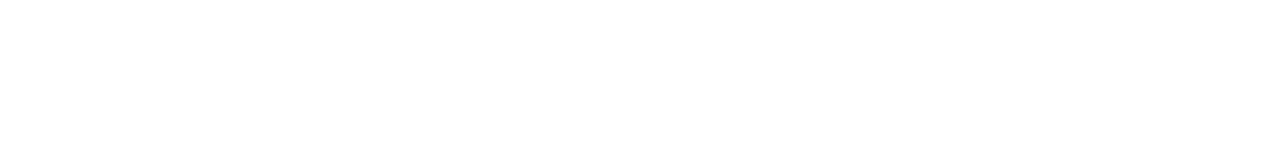
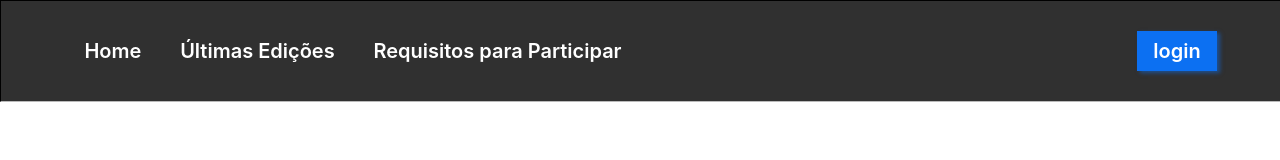
Before and after one commit to CaioVieiraa/Bootcamp-DNC, a plain HTML site: page index.html in a window 1280 px wide. Drawn offline with Linux system fonts and the light colour scheme; a web font is replaced by a local one.

Commit message:
criação do estilo CSS do menu

```diff
--- a/index.html
+++ b/index.html
@@ -5,8 +5,17 @@
     <meta http-equiv="X-UA-Compatible" content="IE=edge">
     <meta name="viewport" content="width=device-width, initial-scale=1.0">
     <title>Bootcamp DNC</title>
+    <link rel="stylesheet" href="style.css">
 </head>
 <body>
+     <nav id="principal">
+        <div id="menu">
+            <a href="">Home</a>
+            <a href="">Últimas Edições</a>
+            <a href="">Requisitos para Participar</a>
+        </div>
+        <button>login</button>
+     </nav>
 
 </body>
 </html>
--- /dev/null
+++ b/style.css
@@ -0,0 +1,50 @@
+@import url('https://fonts.googleapis.com/css2?family=Hubballi&family=Montserrat:wght@400;700&family=Poppins:wght@400;700&display=swap');
+
+        body{
+            margin: 0px;
+            padding: 0px;
+        }
+
+        #principal{
+            width: 100%;
+            height: 100px;
+            border: 1px solid black;
+            border-bottom: 1px solid #BABABA;
+            background-color: #303030;
+            display: flex;
+            justify-content: space-between;
+            align-items: center;
+        }
+            #principal div a:hover{
+                color: #CCCC;
+            }
+
+        #menu{
+            width: 45%;
+            margin-left: 5%;
+            display: flex;
+            justify-content: space-around;
+            align-items: center;
+        }
+
+        #principal div a{
+            font-family: "Inter";
+            text-decoration: none;
+            color: white;
+            font-size: 20px;
+            font-weight: 600;
+        }
+
+        #principal button{
+            margin-right: 5%;
+            border: 0px;
+            height: 40px;
+            width: 80px;
+            font-size: 20px;
+            font-weight: 600;
+            box-shadow: 3px 2px 4px rgba(12 , 112 , 242 , 0.50);
+            color: white;
+            background-color: #0C70F2;
+            font-family: "Inter";
+            cursor: pointer;
+        }
```
